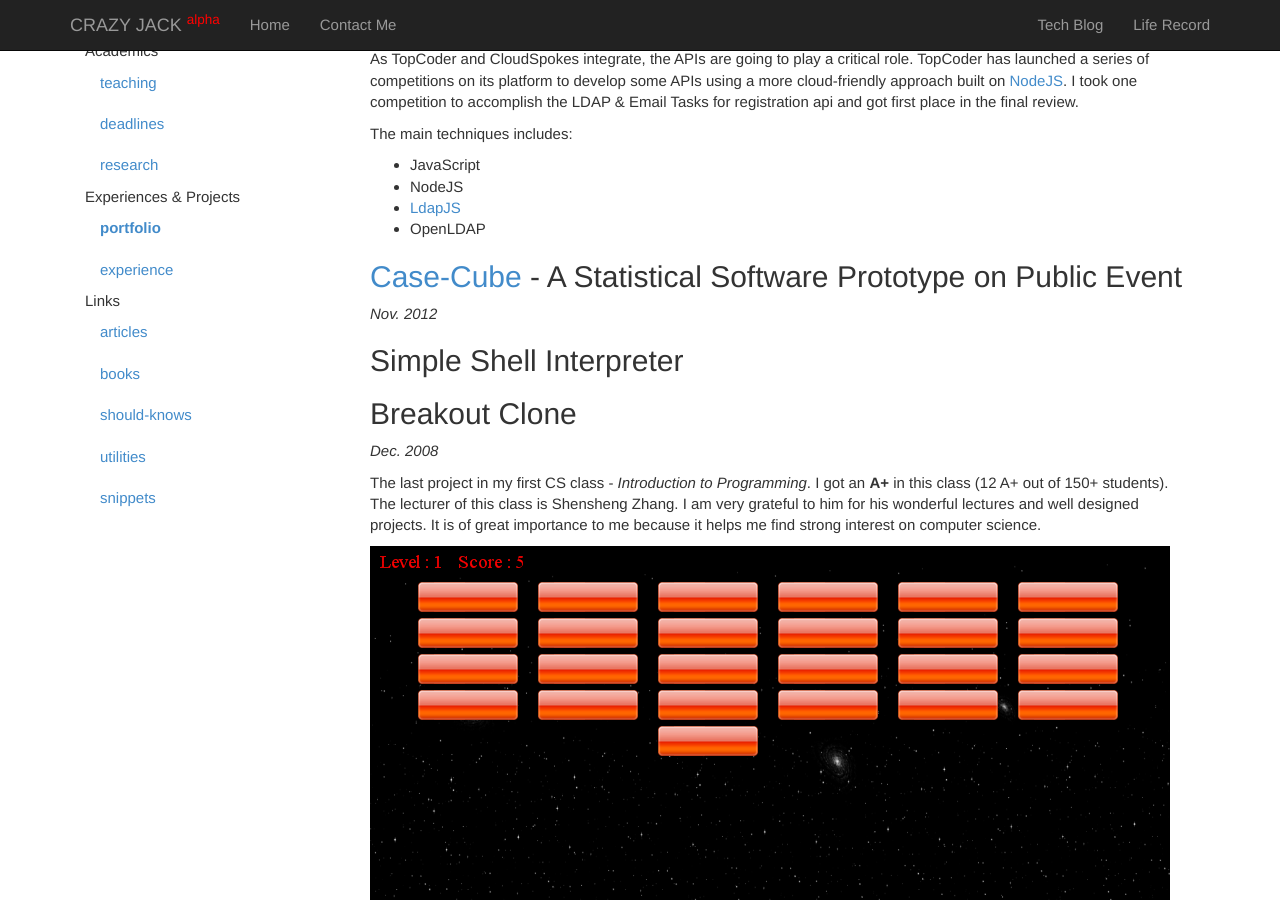
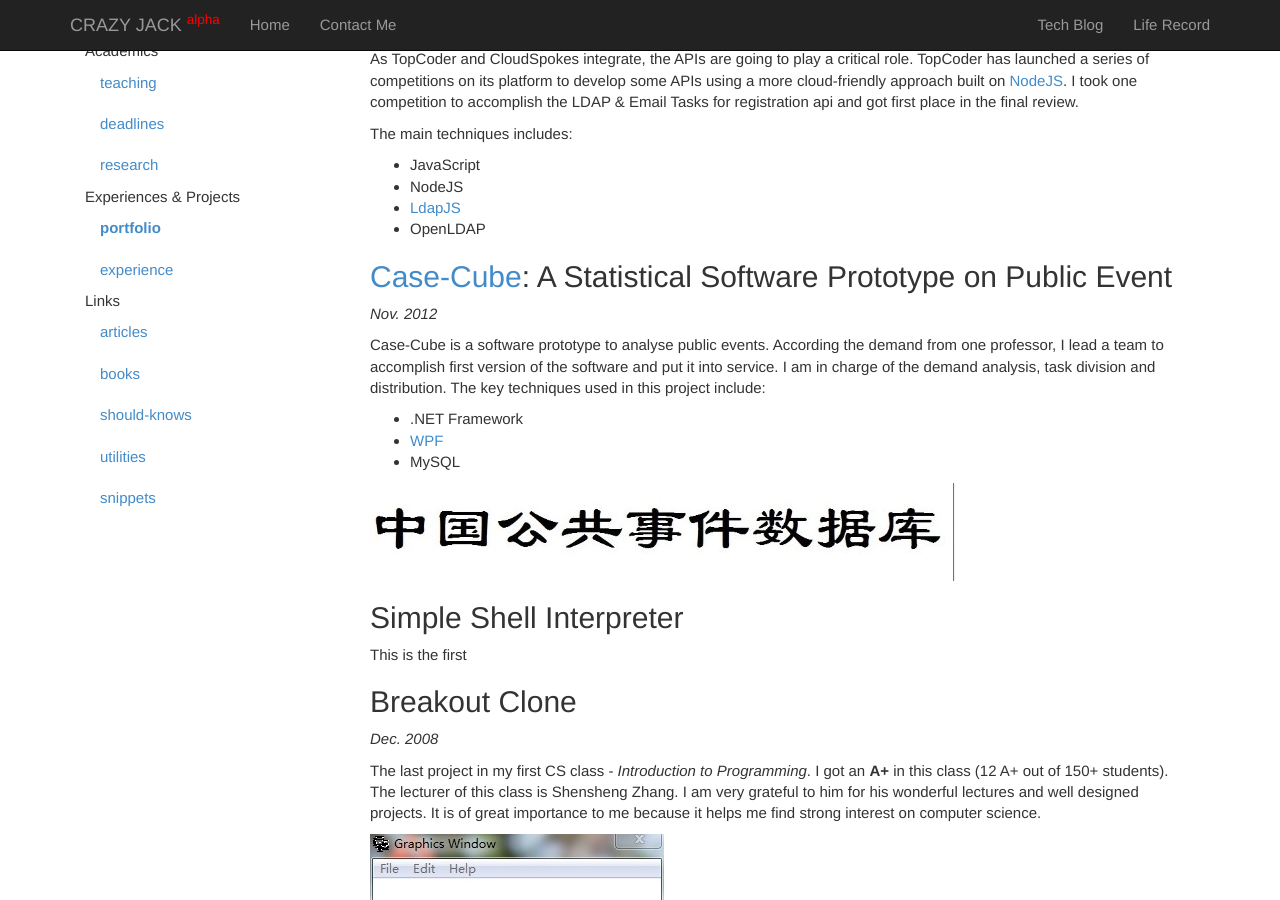
Before and after one commit to LearnGroup/jack-wei-sun-homepage, a Jekyll site: the page built from portfolio.md, in a window 1280 px wide and 900 px high, scrolled down 341 px. Built offline with Jekyll 4.4.1, drawn with Linux system fonts in a browser that asks for light colours; Markdown is read by kramdown in place of the engine named in the settings.

Commit message:
update portfolio

```diff
--- a/portfolio.md
+++ b/portfolio.md
@@ -28,14 +28,24 @@ The main techniques includes:
 * OpenLDAP
 
 
-[Case-Cube](https://code.google.com/p/case-cube/) - A Statistical Software Prototype on Public Event
+[Case-Cube](https://code.google.com/p/case-cube/): A Statistical Software Prototype on Public Event
 -----------------------
 *Nov. 2012*
 
+Case-Cube is a software prototype to analyse public events. According the demand from one professor,
+I lead a team to accomplish first version of the software and put it into service.
+I am in charge of the demand analysis, task division and distribution. The key techniques used in
+this project include:
+
+* .NET Framework
+* [WPF](http://msdn.microsoft.com/zh-cn/library/aa970268(v=vs.110).aspx)
+* MySQL
+
+![]({{url}}/images/portfolio/case-cube.jpg)
 
 Simple Shell Interpreter
 ------------------------
-
+This is the first
 
 
 Breakout Clone
@@ -48,4 +58,4 @@ The lecturer of this class is Shensheng Zhang.
 I am very grateful to him for his wonderful lectures and well designed projects.
 It is of great importance to me because it helps me find strong interest on computer science.
 
-![]({{url}}/images/portfolio/breakout-clone.png)
+![]({{url}}/images/portfolio/breakout-clone.jpg)
```
Also changed, not shown: images/portfolio/breakout-clone.jpg (added), images/portfolio/breakout-clone.png (deleted), images/portfolio/case-cube.jpg (added).
